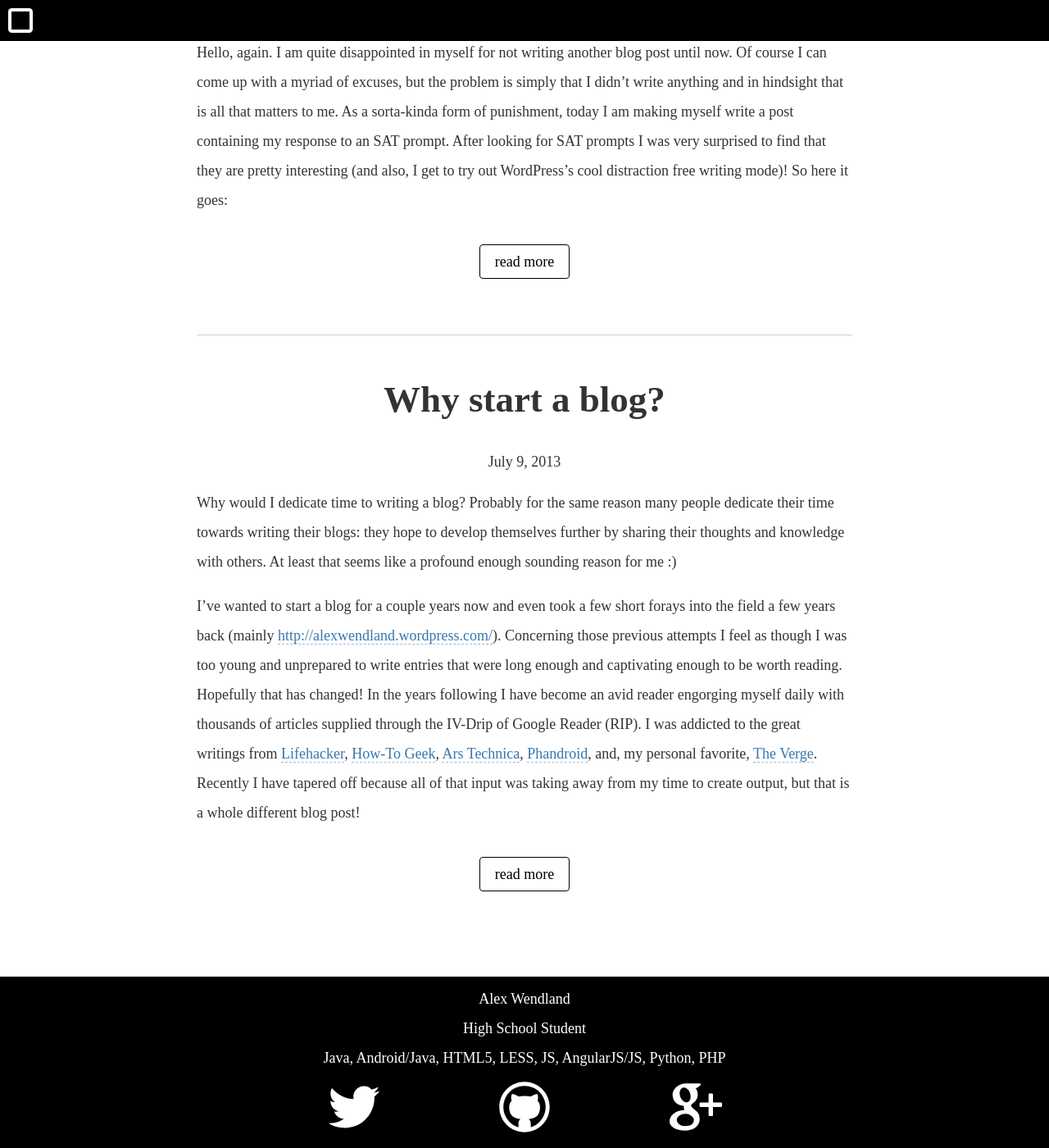
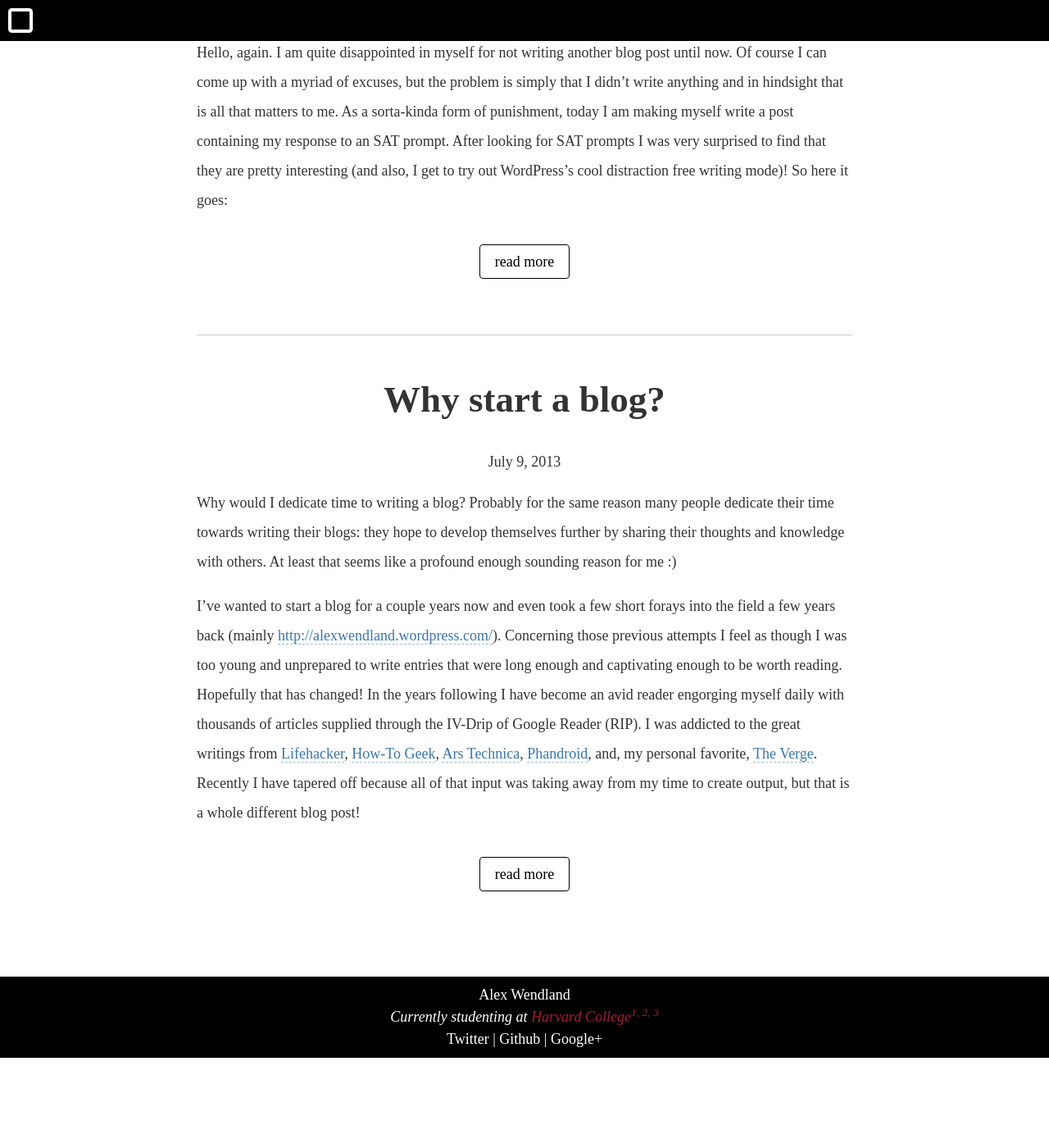
Before and after one commit to awendland/blog, a Jekyll site: the page built from index.html, in a window 1280 px wide and 1400 px high, scrolled down 11254 px. Shown: the whole window at 82% size. Built offline with Jekyll 4.4.1, drawn with Linux system fonts in a browser that asks for light colours; nearby versions of some CDN libraries; some web fonts are replaced; after the commit the page ends 12544 px from its top, so only the background shows below that.

Commit message:
footer: Update to reflect college

```diff
--- a/_includes/footer.html
+++ b/_includes/footer.html
@@ -2,15 +2,14 @@
     <div class="wrap">
         <div class="info">
             <span class="name">Alex Wendland</span>
-            <span class="job">High School Student</span>
-            <span class="skills">Java, Android/Java, HTML5, LESS, JS, AngularJS/JS, Python, PHP</span>
+            <span class="bio">Currently studenting at <a href="http://www.satirev.org/harvard">Harvard College</a><sup><a href="http://www.satirev.org/harvard/area-ves-student%E2%80%99s-final-project-literally-jar-mayonnaise">1,</a> <a href="http://www.satirev.org/harvard/i-am-tired-living-lie">2,</a> <a href="http://www.satirev.org/harvard/now-i-know-what-hell-feels-and-its-my-3-roommates-practicing-acoustic-guitar-same-time">3</a></sup></span>
         </div>
         <div class="contact">
-            <nav>
-                <a class="twitter-logo" href="https://twitter.com/AlexRWendland"></a>
-                <a class="github-logo" href="https://github.com/awendland"></a>
-                <a class="google-plus-logo" href="https://plus.google.com/u/0/+AlexWendlandR"></a>
-            </nav>
+            <a href="https://twitter.com/AlexRWendland">Twitter</a>
+            <span class="divider"/></span>
+            <a href="https://github.com/awendland">Github</a>
+            <span class="divider"></span>
+            <a href="https://plus.google.com/u/0/+AlexWendlandR">Google+</a>
         </div>
     </div>
 </footer>
--- a/css/main.css
+++ b/css/main.css
@@ -684,56 +684,28 @@ h6 {
 #footer {
   background-color: black;
   color: #ffffff;
+  padding: 0.5em 0;
 }
 #footer .info {
-  padding: 0.5em 0 0 0;
   text-align: center;
 }
 #footer .info span {
-  line-height: 2;
   display: block;
 }
-#footer .contact nav {
+#footer .info .bio {
+  font-style: italic;
+}
+#footer .info .bio a {
+  color: #A51C30;
+}
+#footer .contact {
   text-align: center;
 }
-#footer .contact nav a {
-  width: 64px;
-  height: 64px;
-  background-color: #ffffff;
-  -webkit-transition: background-color 0.2s linear;
-  -moz-transition: background-color 0.2s linear;
-  -ms-transition: background-color 0.2s linear;
-  -o-transition: background-color 0.2s linear;
-  transition: background-color 0.2s linear;
-  display: inline-block;
-  margin: 10px 70px;
-  -webkit-background-size: cover;
-  -moz-background-size: cover;
-  -o-background-size: cover;
-  background-size: cover;
-  overflow: hidden;
-  position: relative;
+#footer .contact a {
+  color: #ffffff;
 }
-#footer .contact nav a.github-logo {
-  background-image: url("../img/logo-github.svg");
-}
-#footer .contact nav a.twitter-logo {
-  background-image: url("../img/logo-twitter.svg");
-}
-#footer .contact nav a.google-plus-logo {
-  background-image: url("../img/logo-google-plus.svg");
-}
-#footer .contact nav a:hover {
-  background-color: #09b39c;
-}
-#footer .contact nav a:hover.twitter-logo {
-  background-color: #2ba9e1;
-}
-#footer .contact nav a:hover.github-logo {
-  background-color: #6CC644;
-}
-#footer .contact nav a:hover.google-plus-logo {
-  background-color: #dd4b39;
+#footer .contact .divider::before {
+  content: "|";
 }
 @media print {
   #footer {
```
Also changed, not shown: css/less/components/footer.less (+11 -43 lines).
